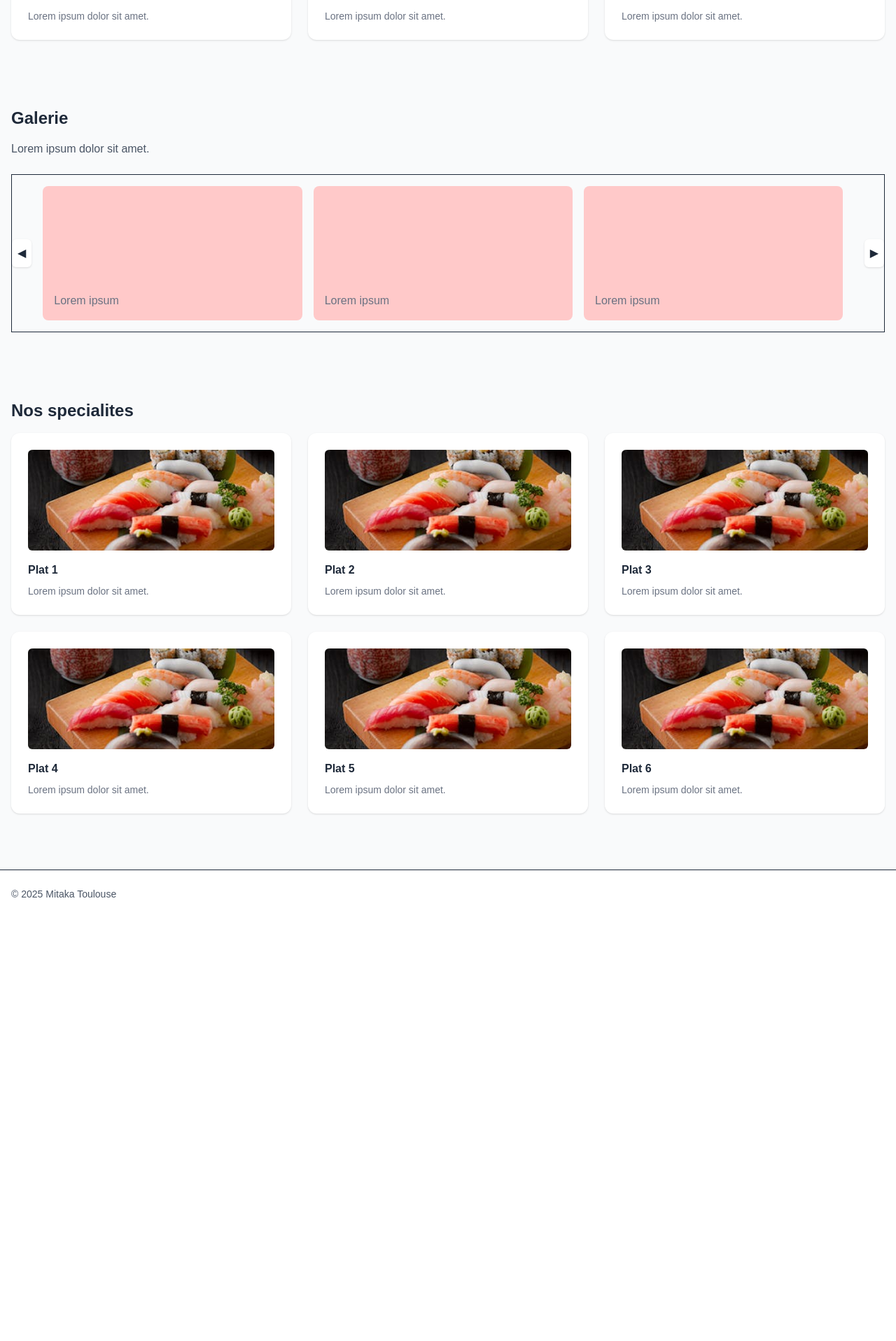
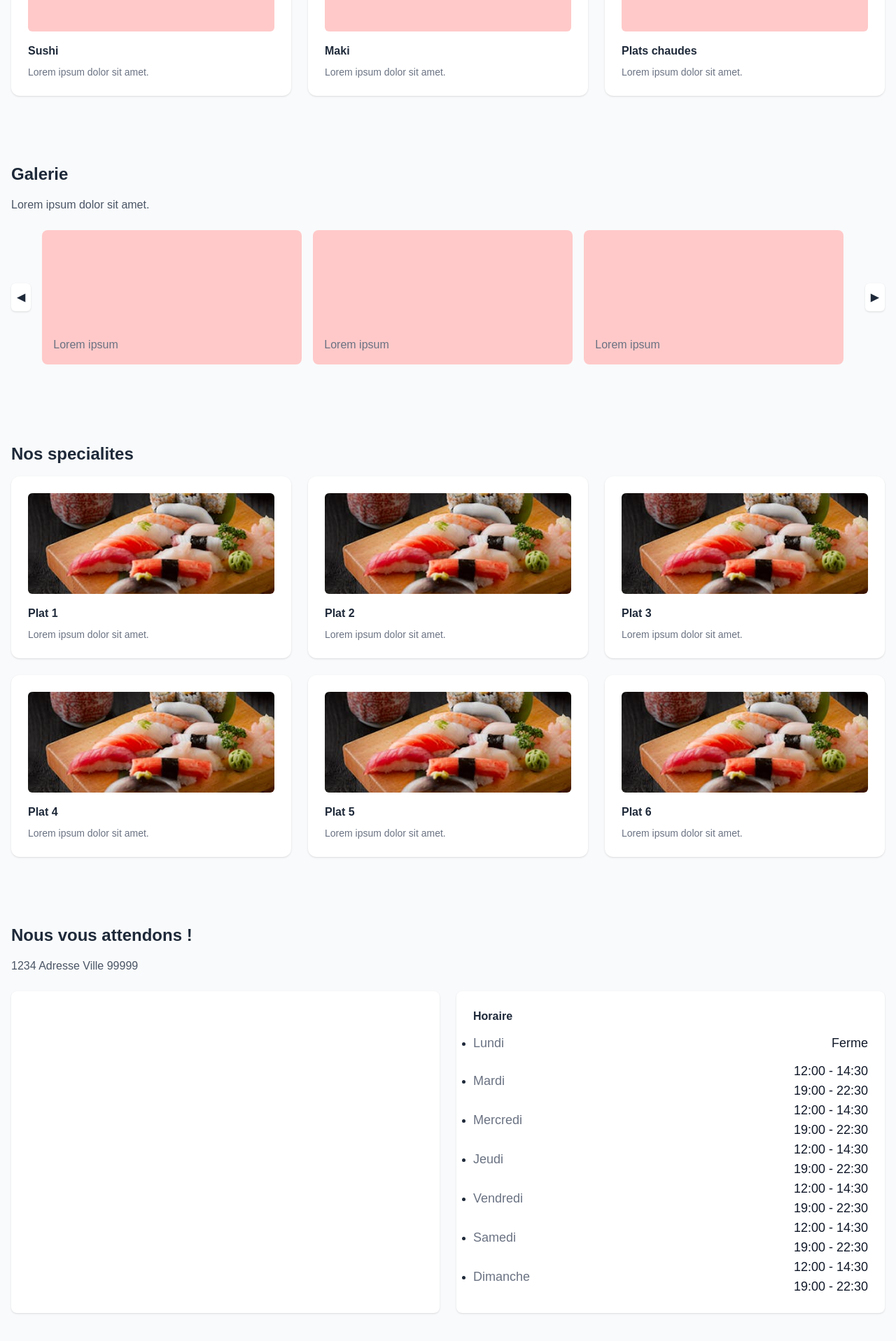
Before and after one commit to syss69/react-restaurant, a Next.js app: page / in a window 1280 px wide. Shown: the part 879-2796 px from the top of the page at 70% size. Before the commit the page ends 2191 px from the top, so only its background shows below. Built offline with nearby package versions, Linux system fonts and the light colour scheme.

Commit message:
Added info component

```diff
--- a/src/app/page.tsx
+++ b/src/app/page.tsx
@@ -5,6 +5,7 @@ import Hero from '../components/Hero';
 import About from '../components/About';
 import Gallery from '../components/Gallery';
 import Menu from '../components/Menu';
+import Info from '../components/Info';
 
 export default function Home() {
   return (
@@ -15,6 +16,7 @@ export default function Home() {
         <About/>
         <Gallery/>
         <Menu/>
+        <Info/>
       </main>
       <Footer/>
     </div>
--- a/src/components/Carousel.tsx
+++ b/src/components/Carousel.tsx
@@ -18,7 +18,7 @@ const Carousel = ({ items }: CarouselProps) => {
 
 
     return (
-    <div className="relative border">
+    <div className="relative">
         <div className="flex gap-4 items-center my-4">
             <button onClick={() => scroll(-1)} className="p-2 rounded-md bg-white shadow">◀</button>
                 <div ref={ref} className="carousel-scroll flex gap-4 overflow-x-auto snap-x snap-mandatory scrollbar-hide w-full" style={{scrollSnapType: 'x mandatory'}}>
--- a/src/components/Hero.tsx
+++ b/src/components/Hero.tsx
@@ -1,3 +1,6 @@
+import mitaka from "../assets/mitaka.png";
+import Image from "next/image";
+
 const Hero = () => {
     return (
         <section className="bg-gradient-to-b from-white to-gray-50">
@@ -12,7 +15,14 @@ const Hero = () => {
                     </div>
                     </div>
                     <div className=""> {/* reveal */}
-                    <div className="w-full h-64 md:h-80 rounded-2xl bg-brandPink" />
+                        <div className="relative w-full h-64 md:h-100 rounded-2xl border overflow-hidden">
+                            <Image
+                                src={mitaka}
+                                alt="Mitaka Restaurant"
+                                fill
+                                className="object-cover"
+                            />
+                        </div>
                     </div>
                 </div>
             </div>
--- /dev/null
+++ b/src/components/Info.tsx
@@ -0,0 +1,46 @@
+
+const Contact = () => {
+
+    const days = ["Mardi", "Mercredi", "Jeudi", "Vendredi", "Samedi", "Dimanche"];
+    const daysElements = days.map(day =>
+        <li key={day}>
+            <div className="flex flex-row justify-between items-center">
+                <p className="text-lg text-gray-500">{day}</p>
+                <div>
+                    <p className="text-lg text-gray-900">12:00 - 14:30</p>
+                    <p className="text-lg text-gray-900">19:00 - 22:30</p>
+                </div>
+            </div>
+        </li>
+    );
+
+    return (
+        <section id="contact" className="container mx-auto px-4 py-12">
+            <div className=""> {/*reveal */}
+                <h2 className="text-2xl font-bold mb-4">Nous vous attendons !</h2>
+                <p className="text-gray-600 mb-6">1234 Adresse Ville 99999</p>
+                <div className="grid md:grid-cols-2 gap-6">
+                    <form className="p-6 bg-white rounded-lg shadow-sm">
+                        <div className="flex flex-col gap-3">
+
+                        </div>
+                    </form>
+                    <div className="p-6 bg-white rounded-lg shadow-sm">
+                        <h3 className="font-semibold mb-2">Horaire</h3>
+                        <ul className="list-disc">
+                            <li>
+                                <div className="flex flex-row justify-between items-center my-3">
+                                    <p className="text-lg text-gray-500">Lundi</p>
+                                    <p className="text-lg text-gray-900">Ferme</p>
+                                </div>
+                            </li>
+                            {daysElements}
+                        </ul>
+                    </div>
+                </div>
+            </div>
+        </section>
+    )
+};
+
+export default Contact;
```
